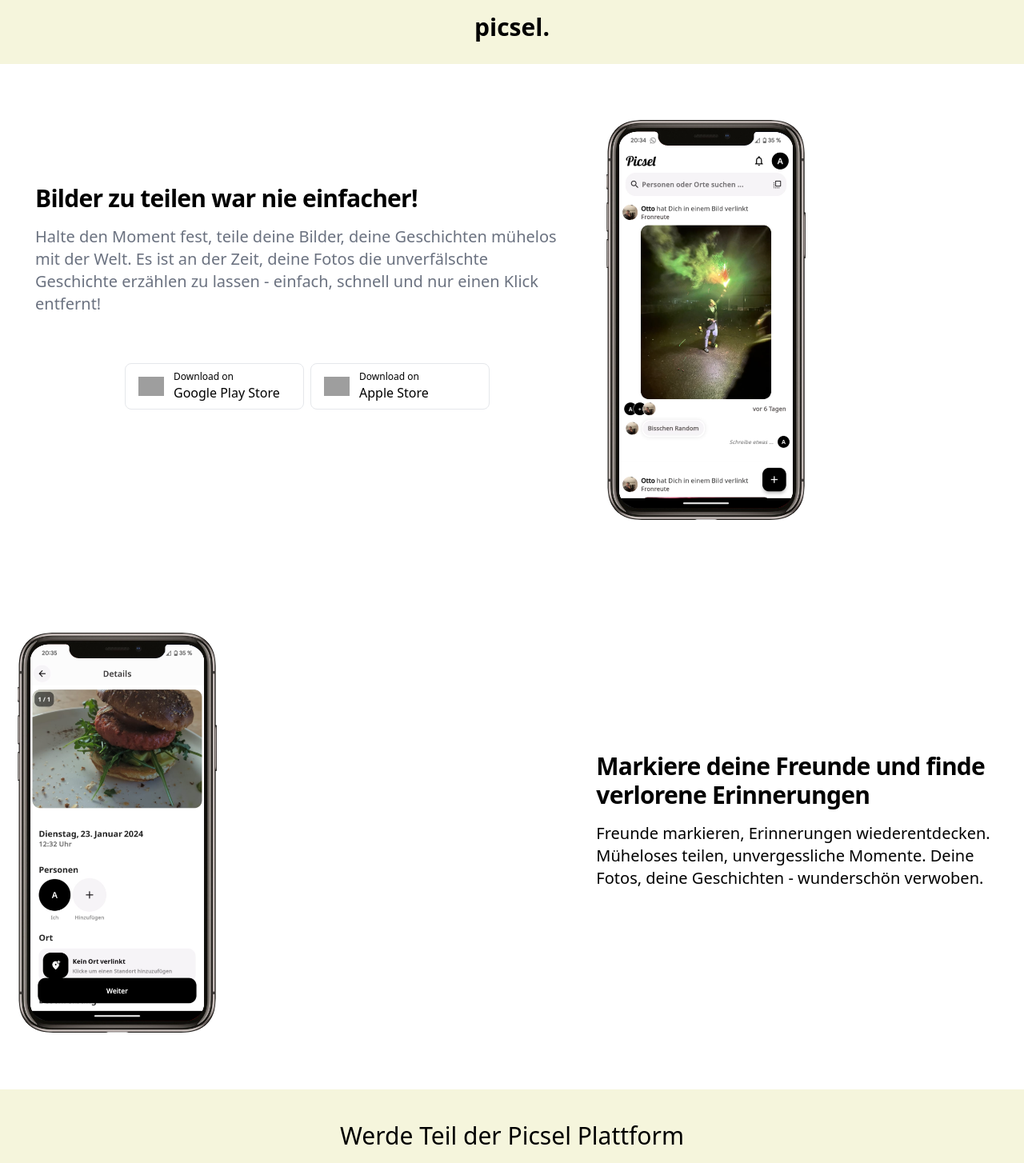
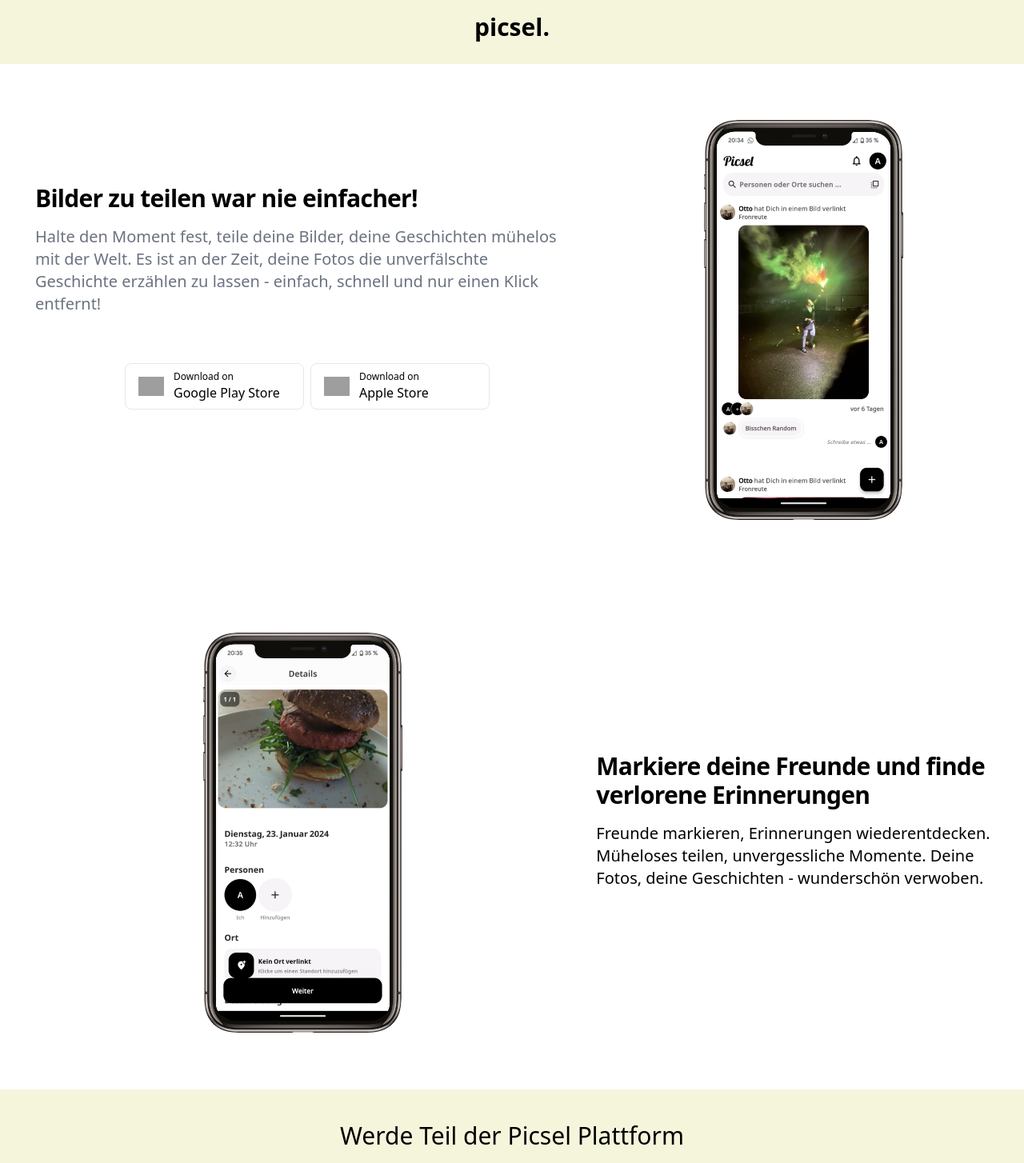
Before and after one commit to picsel-app/picsel_web, a SvelteKit app: page / in a window 1280 px wide. Shown: the top 1454 px of the page at 80% size. Built offline with nearby package versions, Linux system fonts and the light colour scheme; grey boxes are pictures that could not be loaded.

Commit message:
fixed centering images

```diff
--- a/src/routes/+page.svelte
+++ b/src/routes/+page.svelte
@@ -38,13 +38,13 @@
 				</a>
 			</div>
 		</div>
-		<div class="lg:mt-0 lg:col-span-5 lg:flex">
+		<div class="lg:mt-0 lg:col-span-5 lg:flex place-self-center">
 			<img alt="mockup" src={screenshot2}  />
 		</div>
 	</div>
 
 	<div class="grid max-w-screen-xl px-2 py-8 mx-auto lg:gap-8 xl:gap-0 lg:py-16 lg:grid-cols-12">
-		<div class="lg:mt-0 lg:col-span-7 lg:flex">
+		<div class="lg:mt-0 lg:col-span-7 lg:flex place-self-center">
 			<img alt="mockup2"  src={screenshot1} />
 		</div>
 		<div class="mx-auto place-self-center lg:col-span-5 ">
```
